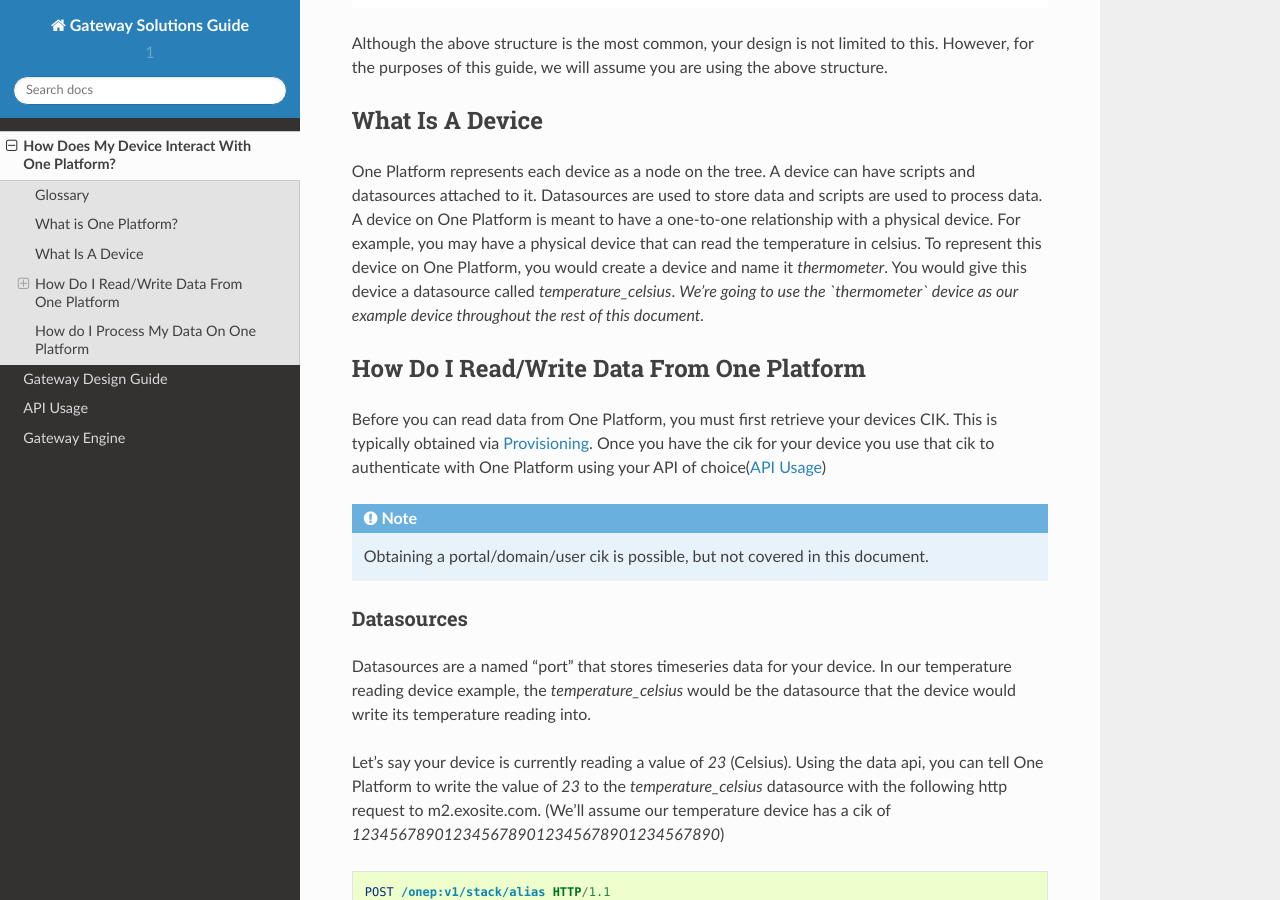
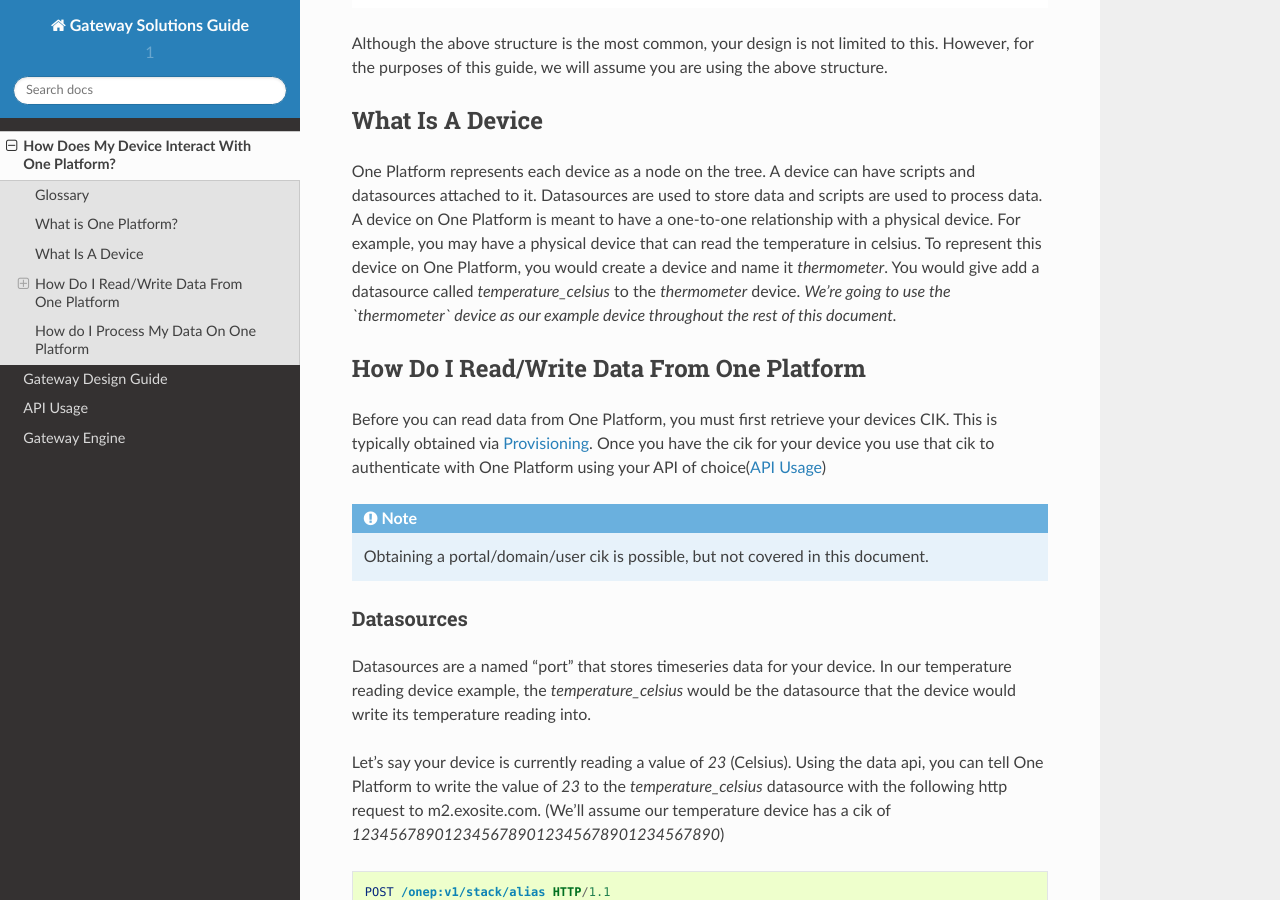
Before and after one commit to fiveohhh/xodocs, a Sphinx documentation site: the page built from source/exosite_introduction.rst, in a window 1280 px wide and 900 px high, scrolled down 1674 px. Built offline with Sphinx 7.4.7 and the Read the Docs theme 2.0.0, drawn with Linux system fonts in a browser that asks for light colours.

Commit message:
Yup... more updates

```diff
--- a/source/exosite_introduction.rst
+++ b/source/exosite_introduction.rst
@@ -62,9 +62,9 @@
 one-to-one relationship with a physical device.  For example, you may have a
 physical device that can read the temperature in celsius.  To represent this
 device on One Platform, you would create a device and name it `thermometer`.
-You would give this device a datasource called `temperature_celsius`.  *We're
-going to use the `thermometer` device as our example device throughout the rest
-of this document.*
+You would give add a datasource called `temperature_celsius` to the `thermometer`
+device.  *We're going to use the `thermometer` device as our example device
+throughout the rest of this document.*
 
 
 How Do I Read/Write Data From One Platform
```
